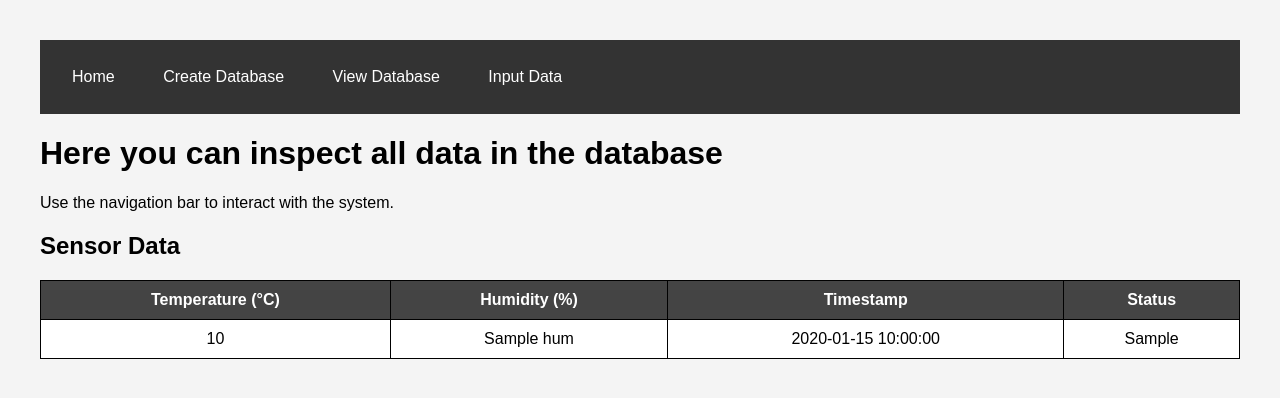
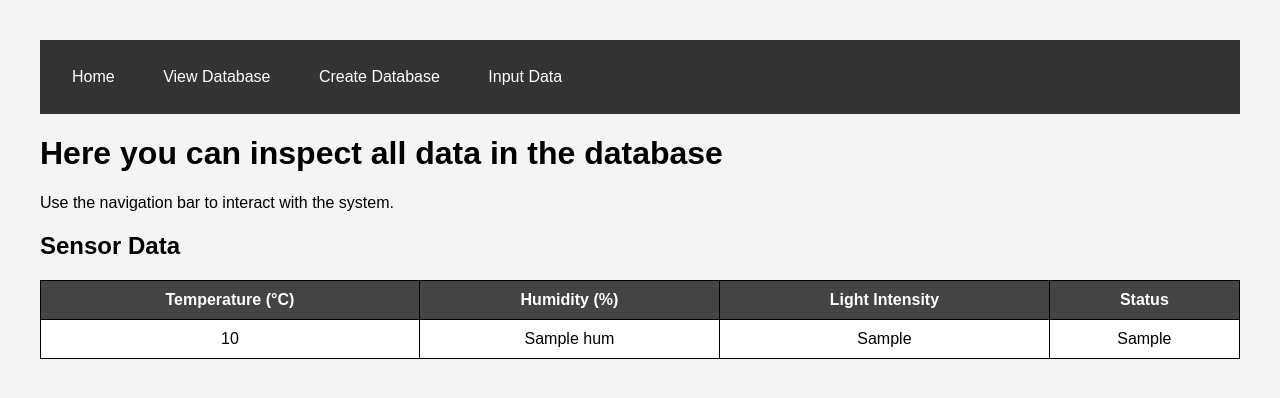
Before and after one commit to e-torsson/iot_project, a Flask app: template proj/templates/list.html in a window 1280 px wide. Shown: the top 398 px of the page. Run offline with Flask 3, Linux system fonts and the light colour scheme; the template is opened without the code that fills it: most values are stand-ins (such as "Sample title", 1, 10 or a date in 2020).

Commit message:
fixed Input Data tab to insert test data

```diff
--- a/proj/app.py
+++ b/proj/app.py
@@ -1,4 +1,4 @@
-from flask import Flask, render_template, jsonify, request
+from flask import Flask, render_template, jsonify, request, redirect
 import database
 
 app = Flask(__name__)
@@ -20,7 +20,9 @@ def createdb():
 
 @app.route('/input_data')
 def input_data():
-    return "input data"
+    data = database.insert_test_data()
+    return jsonify(data)
+
 
 @app.route('/list')
 def list_db():
@@ -50,11 +52,11 @@ def send_sensor_data():
     except Exception as e:
         return jsonify({"error": f"Server error: {e}"}), 500
 
-@app.route('/insert_test_data')
-def insert_test():
-    """Flask route to insert test sensor data."""
-    data = database.insert_test_data()
-    return jsonify(data)
+# @app.route('/input_data')
+# def insert_test():
+#     """Flask route to insert test sensor data."""
+#     data = database.insert_test_data()
+#     return jsonify(data)
 
 if __name__ == "__main__":
     app.run()
--- a/proj/database.py
+++ b/proj/database.py
@@ -34,7 +34,7 @@ def get_latest_data():
         conn.close()
         return {"error": "Database not initialized"}
 
-    cursor.execute("SELECT temp, hum, light_intensity, on_off FROM temp_hum_data ORDER BY temp ASC LIMIT 5")
+    cursor.execute("SELECT temp, hum, light_intensity, on_off FROM temp_hum_data ORDER BY rowid DESC LIMIT 5")
     rows = cursor.fetchall()
     conn.close()
 
--- a/proj/templates/first_page.html
+++ b/proj/templates/first_page.html
@@ -50,8 +50,8 @@
 
     <nav>
         <a href="/">Home</a>
+        <a href="/list">View Database</a>
         <a href="/createdb">Create Database</a>
-        <a href="/list">View Database</a>
         <a href="/input_data">Input Data</a>
     </nav>
 
@@ -65,7 +65,7 @@
                 <tr>
                     <th>Temperature (°C)</th>
                     <th>Humidity (%)</th>
-                    <th>Light Intensity</th> <!-- Changed from Timestamp -->
+                    <th>Light Intensity</th>
                     <th>Status</th>
                 </tr>
             </thead>
--- a/proj/templates/list.html
+++ b/proj/templates/list.html
@@ -49,8 +49,8 @@
    <body>
     <nav>
         <a href="/">Home</a>
+        <a href="/list">View Database</a>
         <a href="/createdb">Create Database</a>
-        <a href="/list">View Database</a>
         <a href="/input_data">Input Data</a>
     </nav>
 
@@ -64,7 +64,7 @@
                 <tr>
                     <th>Temperature (°C)</th>
                     <th>Humidity (%)</th>
-                    <th>Timestamp</th>
+                    <th>Light Intensity</th>
                     <th>Status</th>
                 </tr>
             </thead>
@@ -73,7 +73,7 @@
                 <tr>
                     <td>{{row["temp"]}}</td>
                     <td>{{row["hum"]}}</td>
-                    <td>{{row["time"]}}</td>
+                    <td>{{row["light_intensity"]}}</td>
                     <td>{{row["on_off"]}}</td>
                 </tr>
             {% endfor %}
```
